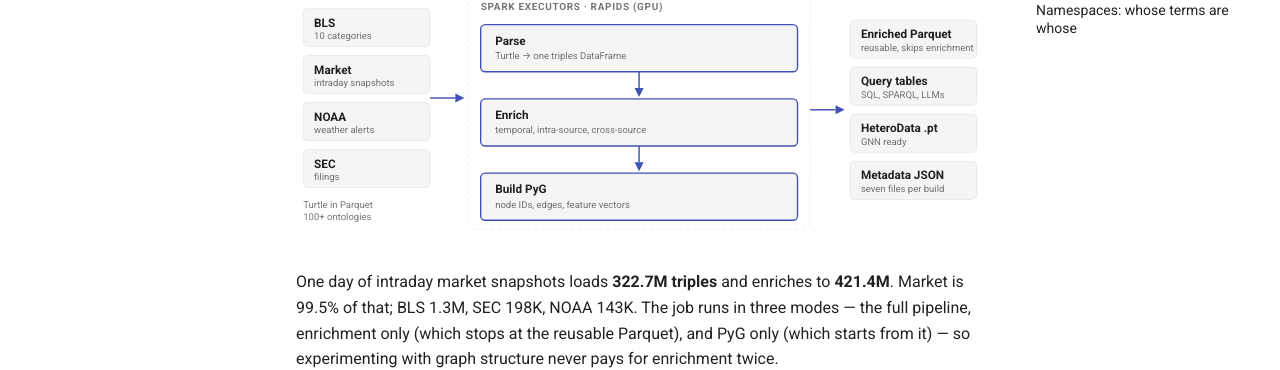
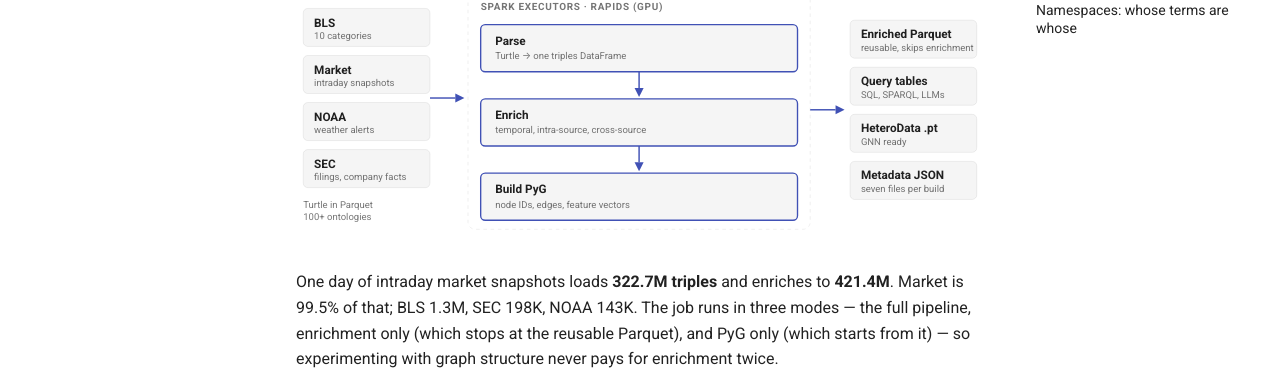
Before and after one commit to jeff1evesque/pyg-knowledge-graph-builder, an MkDocs documentation site: the page built from documentation/index.md, in a window 1280 px wide and 900 px high. Shown: the part 329-699 px from the top of the window. Built offline with MkDocs 1.6.1 and Material for MkDocs 9.7.7, drawn with Linux system fonts in a browser that asks for light colours; comment, search, counter and statistics services are not loaded.

Commit message:
#434: index.md, the SEC source box names company facts beside filings

```diff
--- a/documentation/index.md
+++ b/documentation/index.md
@@ -45,7 +45,7 @@
   <text class="sub" x="20" y="176">weather alerts</text>
   <rect class="box" x="8" y="194" width="140" height="42" rx="5"/>
   <text class="lbl" x="20" y="214">SEC</text>
-  <text class="sub" x="20" y="228">filings</text>
+  <text class="sub" x="20" y="228">filings, company facts</text>
   <text class="sub" x="8" y="258">Turtle in Parquet</text>
   <text class="sub" x="8" y="272">100+ ontologies</text>
 
```
